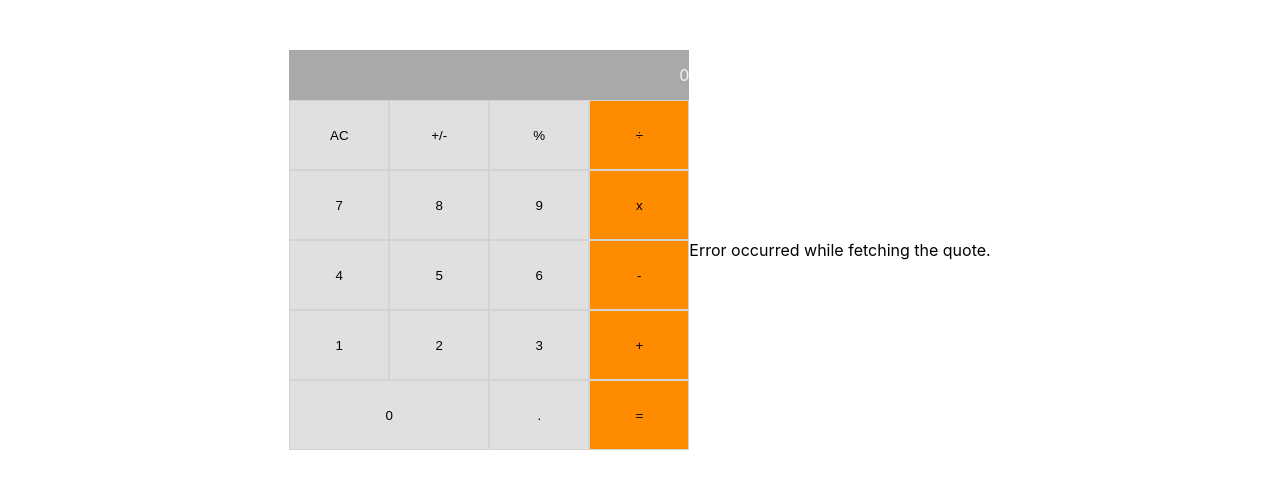
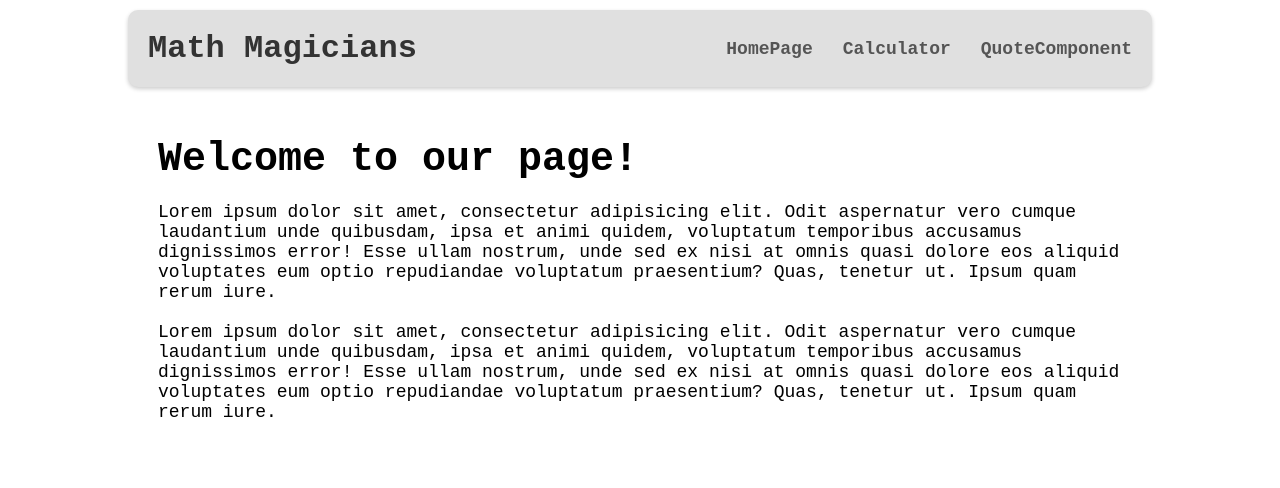
Before and after one commit to Jrmcuervo/math-magicians-rc, a React (Create React App) app: page / in a window 1280 px wide. Shown: the top 488 px of the page. Built offline with nearby package versions, Linux system fonts and the light colour scheme; no server answers.

Commit message:
Build pages with router

```diff
--- a/src/App.js
+++ b/src/App.js
@@ -1,13 +1,42 @@
 import React from 'react';
+import {
+  BrowserRouter,
+  Routes,
+  Route,
+  Link,
+  Outlet,
+} from 'react-router-dom';
 import Calculator from './components/Calculator';
 import QuoteComponent from './components/QuoteComponent';
+import HomePage from './components/HomePage';
+import './styles/NavBar.css';
+
+const Display = () => (
+  <div>
+    <div className="NavBarContainer">
+      <h1>Math Magicians</h1>
+      <nav className="NavBar ul">
+        <Link to="/" className="li">HomePage</Link>
+        <Link to="/calculator" className="li">Calculator</Link>
+        <Link to="/quotes" className="li">QuoteComponent</Link>
+      </nav>
+    </div>
+    <Outlet />
+  </div>
+);
 
 function App() {
   return (
-    <div className="App">
-      <Calculator />
-      <QuoteComponent />
-    </div>
+    <BrowserRouter>
+      <Routes>
+        <Route path="/" element={<Display />}>
+          <Route index element={<HomePage />} />
+          <Route path="calculator" element={<Calculator />} />
+          <Route path="quotes" element={<QuoteComponent />} />
+        </Route>
+      </Routes>
+
+    </BrowserRouter>
   );
 }
 
--- a/src/components/Calculator.jsx
+++ b/src/components/Calculator.jsx
@@ -21,6 +21,8 @@ const Calculator = () => {
   };
 
   return (
+    <div className="calculatorContainer">
+      <div className="calculatorText">Let´s do some math!</div>
       <div className="calculator">
         <div className="screen">{displayValue}</div>
         <div className="buttons">
@@ -55,6 +57,7 @@ const Calculator = () => {
           </div>
         </div>
       </div>
+    </div>
   );
 };
 
--- /dev/null
+++ b/src/components/HomePage.jsx
@@ -0,0 +1,30 @@
+import React from 'react';
+import '../styles/HomeStyles.css';
+
+function HomePage() {
+  return (
+    <div className="homeStyles">
+      <h2>
+        Welcome to our page!
+      </h2>
+      <p className="loremIpsum">
+        Lorem ipsum dolor sit amet, consectetur adipisicing elit.
+        Odit aspernatur vero cumque laudantium unde quibusdam,
+        ipsa et animi quidem, voluptatum temporibus accusamus
+        dignissimos error! Esse ullam nostrum, unde sed ex nisi
+        at omnis quasi dolore eos aliquid voluptates eum optio
+        repudiandae voluptatum praesentium? Quas, tenetur ut. Ipsum quam rerum iure.
+      </p>
+      <p>
+        Lorem ipsum dolor sit amet, consectetur adipisicing elit.
+        Odit aspernatur vero cumque laudantium unde quibusdam,
+        ipsa et animi quidem, voluptatum temporibus accusamus
+        dignissimos error! Esse ullam nostrum, unde sed ex nisi
+        at omnis quasi dolore eos aliquid voluptates eum optio
+        repudiandae voluptatum praesentium? Quas, tenetur ut. Ipsum quam rerum iure.
+      </p>
+    </div>
+  );
+}
+
+export default HomePage;
--- a/src/components/QuoteComponent.jsx
+++ b/src/components/QuoteComponent.jsx
@@ -1,5 +1,6 @@
 import React, { useState, useEffect } from 'react';
 import axios from 'axios';
+import '../styles/quoteContainer.css';
 
 const QuoteComponent = () => {
   const [quote, setQuote] = useState('');
@@ -16,7 +17,7 @@ const QuoteComponent = () => {
         const response = await axios.get(
           'https://api.api-ninjas.com/v1/quotes?category=happiness',
           {
-            headers: { 'X-Api-Key': 'imG1fTLCj3XPgR1bBOdEkw==LU6iTLXt2WSYAqvB' }, // Replace with your API key
+            headers: { 'X-Api-Key': 'imG1fTLCj3XPgR1bBOdEkw==LU6iTLXt2WSYAqvB' },
           },
         );
 
@@ -42,7 +43,7 @@ const QuoteComponent = () => {
   }
 
   return (
-    <div>
+    <div className="quoteContainer">
       <h2>Quote of the day:</h2>
       <p>
         &ldquo;
--- a/src/styles/Calculator.css
+++ b/src/styles/Calculator.css
@@ -5,8 +5,22 @@
   margin-top: 50px;
 }
 
+.calculatorText {
+  font-size: 40px;
+  font-weight: bold;
+  width: 80%;
+  margin: 150px auto 0;
+}
+
+.calculator {
+  display: grid;
+  place-items: end;
+  transform: translate(-150px);
+}
+
 .screen {
   height: 50px;
+  width: 400px;
   color: whitesmoke;
   background-color: darkgray;
   display: flex;
--- /dev/null
+++ b/src/styles/HomeStyles.css
@@ -0,0 +1,15 @@
+.homeStyles {
+  width: 80%;
+  margin: 20px auto;
+  padding: 20px;
+}
+
+h2 {
+  font-size: 40px;
+  padding: 10px;
+}
+
+p {
+  font-size: 18px;
+  padding: 10px;
+}
--- /dev/null
+++ b/src/styles/NavBar.css
@@ -0,0 +1,52 @@
+* {
+  font-family: 'Courier New', Courier, monospace;
+  box-sizing: border-box;
+  margin: 0;
+  padding: 0;
+}
+
+.NavBarContainer {
+  width: 80%;
+  margin: 10px auto;
+  padding: 20px;
+  display: flex;
+  justify-content: space-between;
+  background-color: #e0e0e0;
+  border-radius: 10px;
+  box-shadow: 0 2px 4px rgba(0, 0, 0, 0.2);
+}
+
+h1 {
+  font-size: 32px;
+  font-weight: bold;
+  color: #333;
+  margin-right: 20px;
+}
+
+.NavBar {
+  display: flex;
+  gap: 30px;
+  align-items: center;
+}
+
+.NavBar li {
+  list-style: none;
+}
+
+.NavBar a {
+  text-decoration: none;
+  font-size: 18px;
+  font-weight: bold;
+  color: #555;
+  transition: color 0.3s ease;
+}
+
+.NavBar a:hover {
+  color: #333;
+}
+
+hr {
+  border: none;
+  border-top: 1px solid #ccc;
+  margin: 10px 0;
+}
--- /dev/null
+++ b/src/styles/quoteContainer.css
@@ -0,0 +1,5 @@
+.quoteContainer {
+  margin-left: 250px;
+  margin-top: 250px;
+  font-weight: 300;
+}
```
Lines whose indentation alone changed are shown as unchanged.
